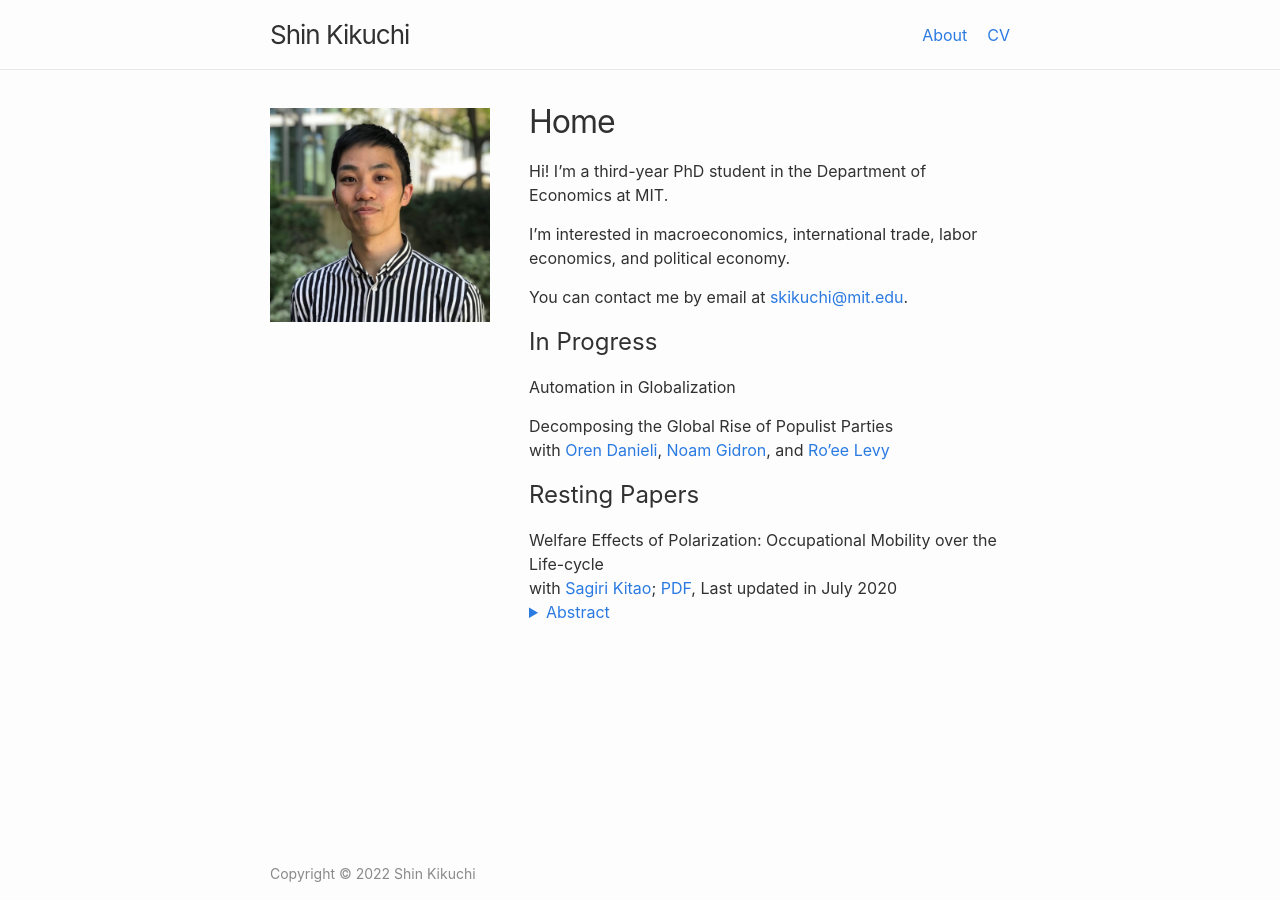
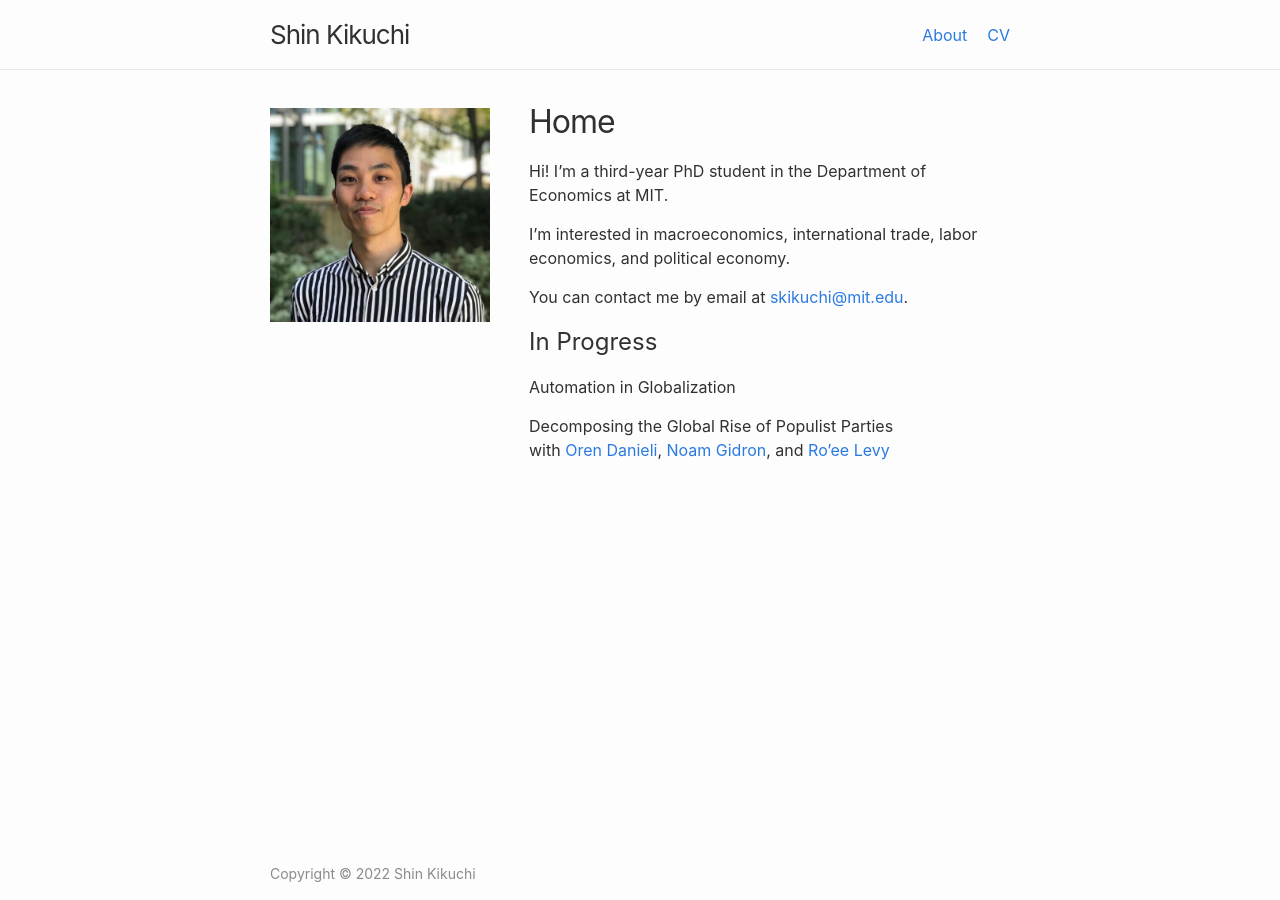
Before and after one commit to shinnkikuchi/shinnkikuchi.github.io, a Jekyll site: the page built from index.md, in a window 1280 px wide. Built offline with Jekyll 4.4.1, drawn with Linux system fonts in a browser that asks for light colours; some of the changed text lies outside the part shown.

Commit message:
Update index.md

```diff
--- a/index.md
+++ b/index.md
@@ -18,16 +18,3 @@ Automation in Globalization<br>
 
 Decomposing the Global Rise of Populist Parties<br>
 with <a href="https://www.orendanieli.com/home" target="_blank">Oren Danieli</a>, <a href="https://scholar.harvard.edu/gidron/home" target="_blank">Noam Gidron</a>, and <a href="https://www.roeelevy.com/" target="_blank">Ro'ee Levy</a>
-
-
-## Resting Papers
-
-
-Welfare Effects of Polarization: Occupational Mobility over the Life-cycle<br>
-with <a href="https://sites.google.com/site/sagirikitao/home" target="_blank">Sagiri Kitao</a>; <a href="/files/research/KK-ROBOT.pdf" target="_blank">PDF</a>, Last updated in July 2020<br>
-<details style="margin-bottom: 15px; margin-top: -15px">
-	<summary style="color: #2a7ae2">Abstract</summary>
-
-	What are the welfare effects of polarization: wage and employment losses of middle-class workers relative to low- and high-skill groups? We build a model of overlapping generations who choose consumption, savings, labor supply, and occupations over their life-cycles, and accumulate human capital. We simulate a wage shift observed since the early 1980s and investigate individuals’ responses. Polarization improves welfare of young individuals that are high-skilled, while it hurts low-skilled individuals across all ages and especially younger ones. The gain of the high-skilled is larger for generations entering in later periods, who can fully exploit the rising skill premium.
-
-</details>
```
